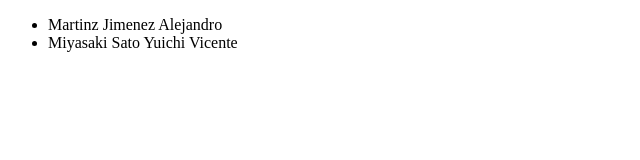
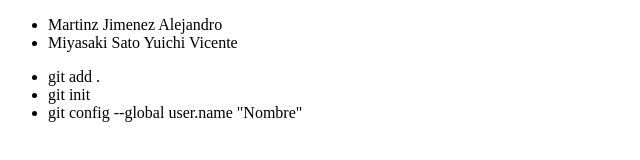
Before and after one commit to YuichiVicenteMiyasakiSato/Los-sprite, a plain HTML site: page index.html in a window 1280 px wide. Shown: the whole page, without its empty margins (0-640 px from the left). Drawn offline with Linux system fonts and the light colour scheme.

Commit message:
segundo commit

```diff
--- a/index.html
+++ b/index.html
@@ -10,5 +10,12 @@
         <li>Martinz Jimenez Alejandro</li>
         <li>Miyasaki Sato Yuichi Vicente</li>
     </ul>
+    <div>
+        <ul>
+            <li>git add .</li>
+            <li>git init</li>
+            <li>git config --global user.name "Nombre"</li>
+        </ul>
+    </div>
 </body>
 </html>
```
